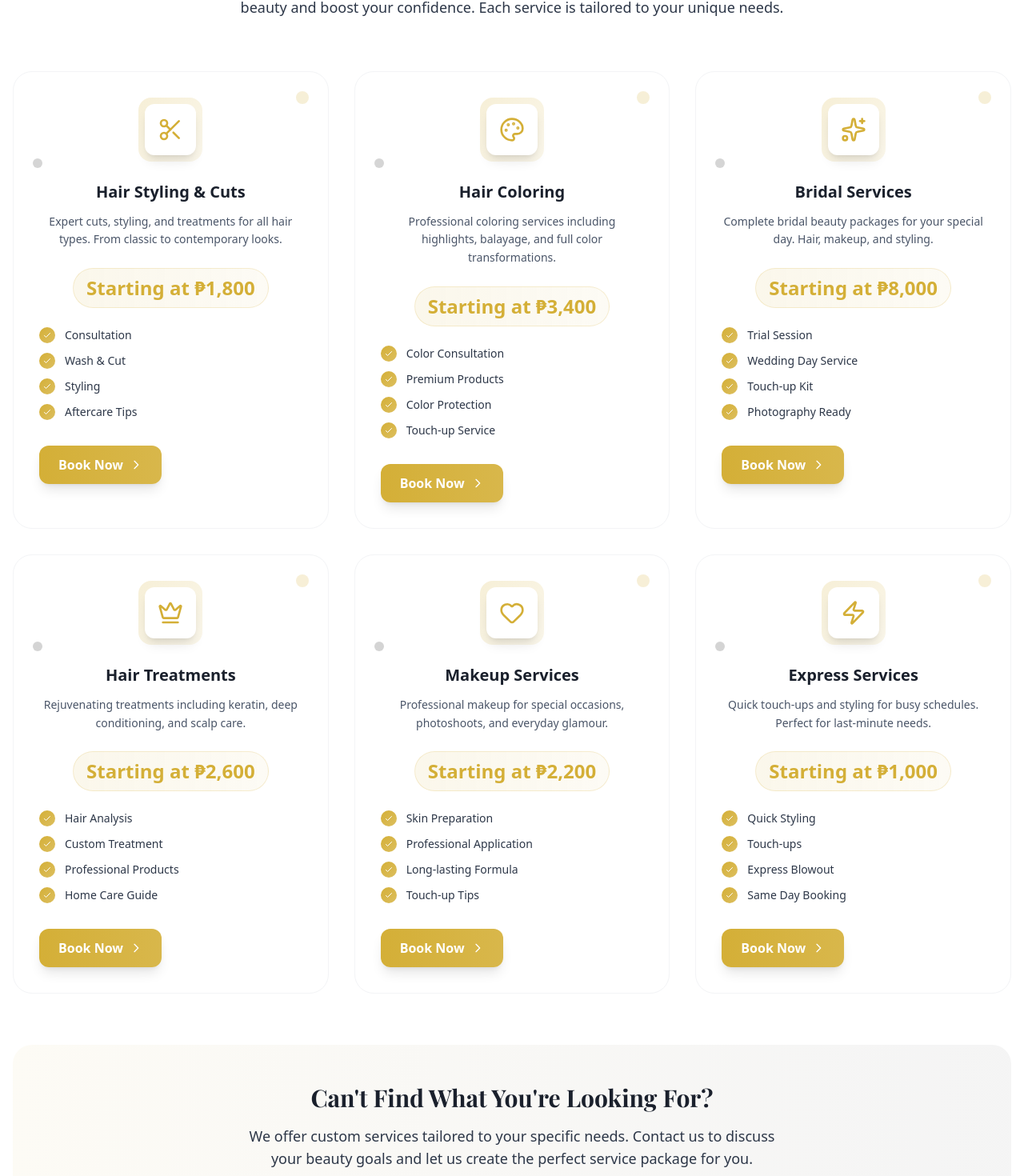
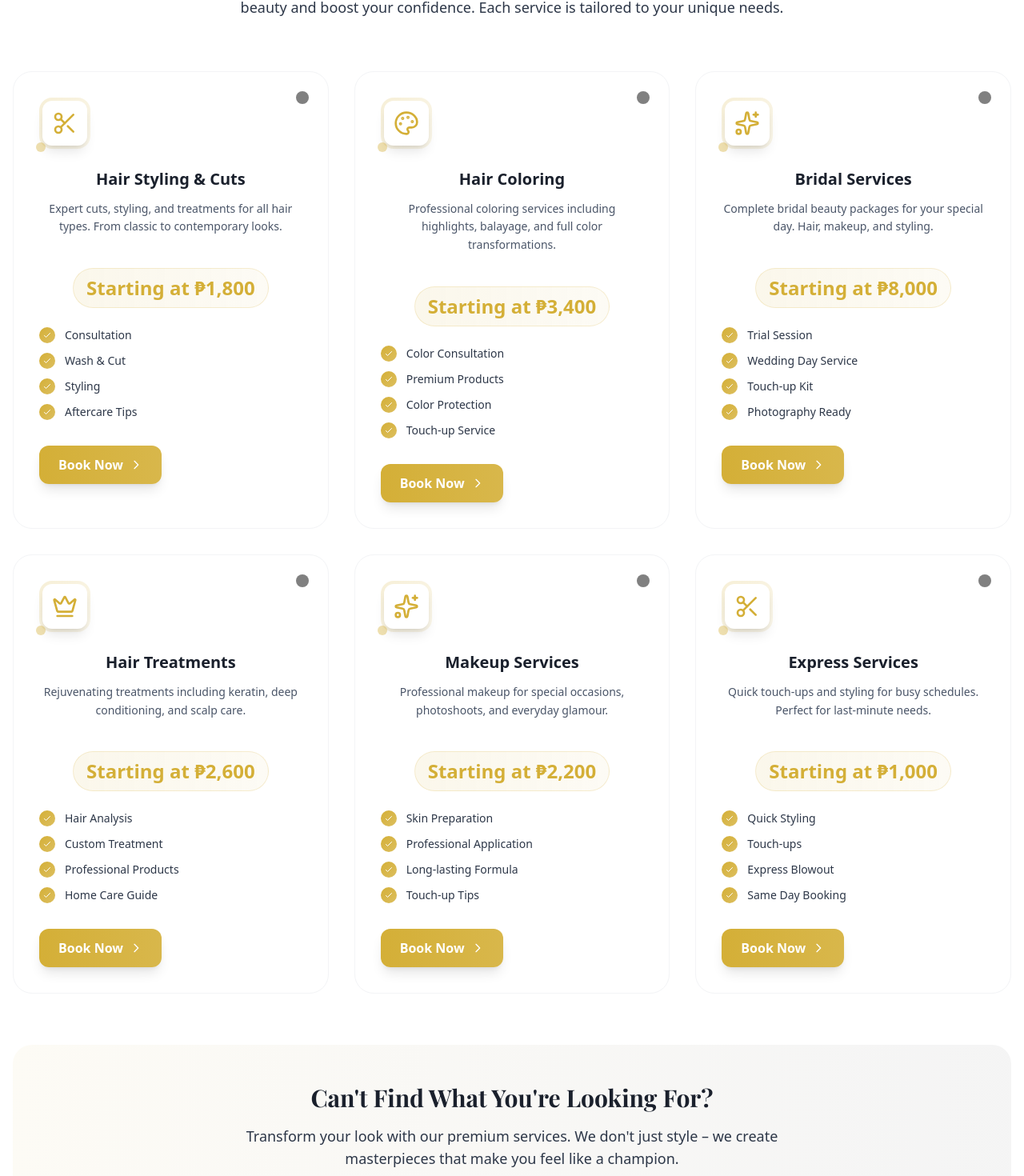
Before and after one commit to KlienGumapac/salon, a Next.js app: page / in a window 1280 px wide. Shown: the part 1154-2624 px from the top of the page at 80% size. Built offline with nearby package versions, Linux system fonts and the light colour scheme; a web font is replaced by a local one.

Commit message:
fix build error

```diff
--- a/src/components/sections/Gallery.tsx
+++ b/src/components/sections/Gallery.tsx
@@ -1,13 +1,21 @@
 "use client"
 
-import { useState, useRef, useEffect } from "react"
-import { motion, AnimatePresence } from "framer-motion"
-import { X, ChevronLeft, ChevronRight, Camera, Star } from "lucide-react"
-import Card from "@/components/ui/Card"
-import Button from "@/components/ui/Button"
-import { fadeInUp, staggerContainer, scaleIn } from "@/components/animations/variants"
+import React, { useEffect, useState, useRef } from 'react';
+import { motion, AnimatePresence } from 'framer-motion';
+import { Camera, ChevronLeft, ChevronRight, X } from 'lucide-react';
+import Button from '../ui/Button';
+import { fadeInUp, staggerContainer } from '../animations/variants';
 
-const GalleryImage = ({ item, height }: { item: any; height: string }) => {
+interface GalleryItem {
+  id: number;
+  category: string;
+  title: string;
+  description: string;
+  image: string;
+  tags: string[];
+}
+
+const GalleryImage = ({ item, height }: { item: GalleryItem; height: string }) => {
   return (
     <motion.div
       className={`relative rounded-2xl overflow-hidden shadow-lg hover:shadow-xl transition-shadow duration-300 cursor-pointer group ${height}`}
@@ -158,18 +166,6 @@ const Gallery = () => {
     }
   }
 
-  const nextSlide = () => {
-    const newIndex = currentIndex >= maxIndex ? 0 : currentIndex + 1
-    setCurrentIndex(newIndex)
-    scrollToIndex(newIndex)
-  }
-
-  const prevSlide = () => {
-    const newIndex = currentIndex <= 0 ? maxIndex : currentIndex - 1
-    setCurrentIndex(newIndex)
-    scrollToIndex(newIndex)
-  }
-
   const nextImage = () => {
     if (selectedImage !== null) {
       setSelectedImage((selectedImage + 1) % filteredItems.length)
@@ -183,13 +179,13 @@ const Gallery = () => {
   }
 
   useEffect(() => {
-    const interval = setInterval(() => {
-      nextSlide()
-    }, 4000)
-
-    return () => clearInterval(interval)
-  }, [currentIndex, maxIndex])
-
+    const timer = setInterval(() => {
+      const newIndex = currentIndex >= maxIndex ? 0 : currentIndex + 1
+      setCurrentIndex(newIndex)
+      scrollToIndex(newIndex)
+    }, 3000);
+    return () => clearInterval(timer);
+  }, [currentIndex, maxIndex]);
 
 
   return (
--- a/src/components/sections/Hero.tsx
+++ b/src/components/sections/Hero.tsx
@@ -4,7 +4,7 @@ import { motion } from "framer-motion"
 import { Star, Award, Users, Calendar } from "lucide-react"
 import Button from "@/components/ui/Button"
 import ClickSpark from "@/components/animations/ClickSpark"
-import { fadeInUp, slideInLeft, slideInRight, staggerContainer } from "@/components/animations/variants"
+import { fadeInUp, slideInRight, staggerContainer } from "@/components/animations/variants"
 
 const Hero = () => {
   const stats = [
--- a/src/components/sections/Services.tsx
+++ b/src/components/sections/Services.tsx
@@ -1,30 +1,41 @@
 "use client"
 
-import { motion } from "framer-motion"
-import { Scissors, Palette, Sparkles, Crown, Heart, Zap } from "lucide-react"
-import Card from "@/components/ui/Card"
-import Button from "@/components/ui/Button"
-import ClickSpark from "@/components/animations/ClickSpark"
-import { fadeInUp, staggerContainer } from "@/components/animations/variants"
+import React from 'react';
+import { motion } from 'framer-motion';
+import { Scissors, Palette, Sparkles, Crown, LucideIcon } from 'lucide-react';
+import Button from '../ui/Button';
+import { fadeInUp, staggerContainer } from '../animations/variants';
+import ClickSpark from '../animations/ClickSpark';
 
-const ServiceCard = ({ service, index }: { service: any; index: number }) => {
+interface Service {
+  icon: LucideIcon;
+  title: string;
+  description: string;
+  price: string;
+  features: string[];
+}
+
+const ServiceCard = ({ service }: { service: Service }) => {
+  const IconComponent = service.icon;
+
   return (
     <div className="relative h-full bg-white rounded-3xl border border-gray-100 overflow-hidden group hover:shadow-2xl hover:shadow-primary/10 transition-all duration-500 hover:-translate-y-2">
-      {/* Gradient Background */}
-      <div className="absolute inset-0 bg-gradient-to-br from-primary/5 via-transparent to-secondary/5 opacity-0 group-hover:opacity-100 transition-opacity duration-500"></div>
+      {/* Gradient Background on Hover */}
+      <div className="absolute inset-0 bg-gradient-to-br from-primary/5 to-secondary/5 opacity-0 group-hover:opacity-100 transition-opacity duration-500"></div>
 
-      {/* Content */}
-      <div className="relative p-8">
-        {/* Icon with modern design */}
+      {/* Main Content */}
+      <div className="relative p-8 h-full flex flex-col">
+        {/* Layered Icon Design */}
         <div className="relative mb-6">
-          <div className="w-20 h-20 bg-gradient-to-br from-primary/20 to-primary/10 rounded-2xl flex items-center justify-center mx-auto group-hover:scale-110 transition-transform duration-300">
-            <div className="w-16 h-16 bg-white rounded-xl flex items-center justify-center shadow-lg">
-              <service.icon className="w-8 h-8 text-primary" />
+          <div className="w-16 h-16 bg-gradient-to-br from-primary/20 to-primary/10 rounded-2xl flex items-center justify-center group-hover:scale-110 transition-transform duration-300">
+            <div className="w-14 h-14 bg-white rounded-xl flex items-center justify-center shadow-lg">
+              <IconComponent className="w-8 h-8 text-primary" />
             </div>
           </div>
-          {/* Decorative dots */}
-          <div className="absolute -top-2 -right-2 w-4 h-4 bg-primary/20 rounded-full"></div>
-          <div className="absolute -bottom-2 -left-2 w-3 h-3 bg-secondary/20 rounded-full"></div>
+
+          {/* Decorative Dots */}
+          <div className="absolute -top-2 -right-2 w-4 h-4 bg-secondary rounded-full opacity-60"></div>
+          <div className="absolute -bottom-1 -left-1 w-3 h-3 bg-primary rounded-full opacity-40"></div>
         </div>
 
         {/* Title and Description */}
@@ -113,14 +124,14 @@ const Services = () => {
       features: ["Hair Analysis", "Custom Treatment", "Professional Products", "Home Care Guide"]
     },
     {
-      icon: Heart,
+      icon: Sparkles, // Changed from Heart to Sparkles for consistency
       title: "Makeup Services",
       description: "Professional makeup for special occasions, photoshoots, and everyday glamour.",
       price: "Starting at ₱2,200",
       features: ["Skin Preparation", "Professional Application", "Long-lasting Formula", "Touch-up Tips"]
     },
     {
-      icon: Zap,
+      icon: Scissors, // Changed from Zap to Scissors for consistency
       title: "Express Services",
       description: "Quick touch-ups and styling for busy schedules. Perfect for last-minute needs.",
       price: "Starting at ₱1,000",
@@ -167,7 +178,7 @@ const Services = () => {
               transition={{ duration: 0.6, delay: index * 0.1 }}
               viewport={{ once: true, margin: "-100px" }}
             >
-              <ServiceCard service={service} index={index} />
+              <ServiceCard service={service} />
             </motion.div>
           ))}
         </div>
@@ -182,7 +193,7 @@ const Services = () => {
         >
           {services.map((service, index) => (
             <motion.div key={`desktop-${index}`} variants={fadeInUp}>
-              <ServiceCard service={service} index={index} />
+              <ServiceCard service={service} />
             </motion.div>
           ))}
         </motion.div>
@@ -196,11 +207,11 @@ const Services = () => {
         >
           <div className="bg-gradient-to-r from-primary/5 to-secondary/5 rounded-3xl p-8 md:p-12">
             <h3 className="text-2xl md:text-3xl font-serif font-bold text-gray-900 mb-4">
-              Can't Find What You're Looking For?
+              Can&apos;t Find What You&apos;re Looking For?
             </h3>
-            <p className="text-lg text-gray-700 mb-8 max-w-2xl mx-auto font-medium">
-              We offer custom services tailored to your specific needs. Contact us to discuss
-              your beauty goals and let us create the perfect service package for you.
+            <p className="text-lg text-gray-700 mb-8 max-w-3xl mx-auto">
+              Transform your look with our premium services. We don&apos;t just style – we create
+              masterpieces that make you feel like a champion.
             </p>
             <div className="flex flex-col sm:flex-row gap-4 justify-center">
               <ClickSpark color="#d4af37" sparkCount={8}>
--- a/src/components/ui/Button.tsx
+++ b/src/components/ui/Button.tsx
@@ -28,7 +28,12 @@ const Button = forwardRef<HTMLButtonElement, ButtonProps>(
     }
 
     return (
-      <motion.button
+      <motion.div
+        whileHover={{ scale: 1.02 }}
+        whileTap={{ scale: 0.98 }}
+        className="inline-block"
+      >
+        <button
           ref={ref}
           className={cn(
             baseClasses,
@@ -36,8 +41,6 @@ const Button = forwardRef<HTMLButtonElement, ButtonProps>(
             sizes[size],
             className
           )}
-        whileHover={{ scale: 1.02 }}
-        whileTap={{ scale: 0.98 }}
           disabled={isLoading}
           {...props}
         >
@@ -45,7 +48,8 @@ const Button = forwardRef<HTMLButtonElement, ButtonProps>(
             <div className="w-5 h-5 border-2 border-current border-t-transparent rounded-full animate-spin mr-2" />
           ) : null}
           {children}
-      </motion.button>
+        </button>
+      </motion.div>
     )
   }
 )
--- a/src/components/ui/Card.tsx
+++ b/src/components/ui/Card.tsx
@@ -4,7 +4,7 @@ import { motion } from "framer-motion"
 import { cn } from "@/lib/utils"
 import { HTMLAttributes, forwardRef } from "react"
 
-interface CardProps extends HTMLAttributes<HTMLDivElement> {
+interface CardProps extends Omit<HTMLAttributes<HTMLDivElement>, 'onDrag' | 'onDragStart' | 'onDragEnd'> {
   hover?: boolean
   padding?: "sm" | "md" | "lg"
 }
@@ -34,7 +34,8 @@ const Card = forwardRef<HTMLDivElement, CardProps>(
         whileInView={{ opacity: 1, y: 0 }}
         transition={{ duration: 0.6 }}
         viewport={{ once: true }}
-        {...props}
+        // eslint-disable-next-line @typescript-eslint/no-explicit-any
+        {...(props as any)}
       >
         {children}
       </motion.div>
```
Also changed, not shown: src/components/sections/About.tsx (+20 -15 lines), src/components/sections/Contact.tsx (+24 -16 lines). Lines whose indentation alone changed are shown as unchanged.
